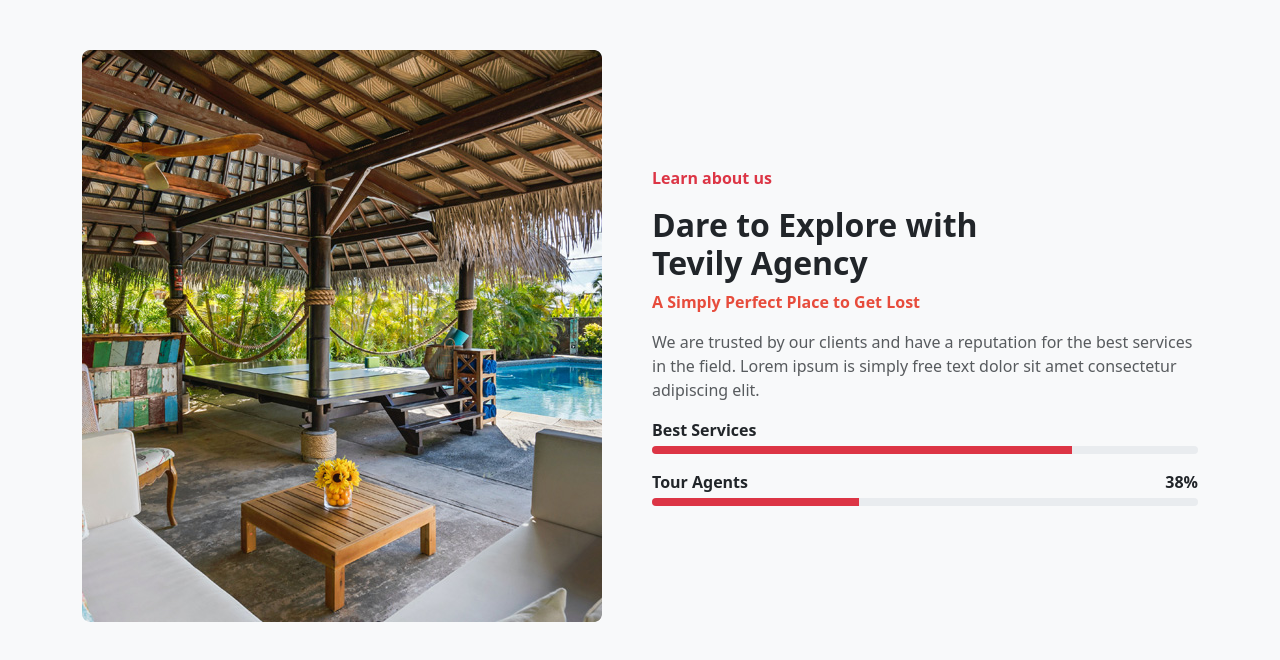
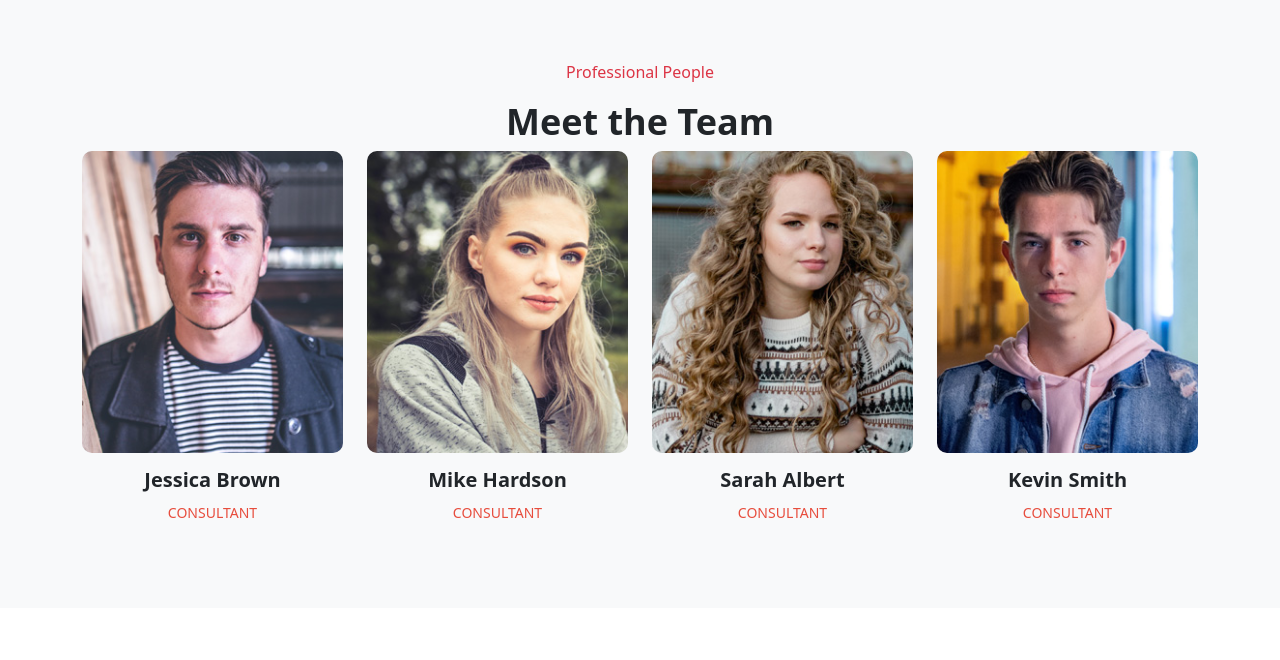
Before and after one commit to imama-ansari14/TEVILY_Travel-and-Tour, a plain HTML site: page testing.html in a window 1280 px wide. Drawn offline with nearby package versions, Linux system fonts and the light colour scheme.

Commit message:
another section of about is in process...

```diff
--- a/style.css
+++ b/style.css
@@ -154,6 +154,7 @@ body {
 
 
 /* .............ABOUT SECTION  */
+ /* ABOUT HERO SECTION  */
 .about-section {
   background-color: #f8f9fa;
   padding: 50px 0;
@@ -172,3 +173,43 @@ animation: pulse 1s;
   color: var(--maintheme);
   font-family: Dancing Script;
 }
+
+/*  PROFFESIONAL PEOPLE SECTION  */
+/* .ab-ani:hover{
+  animation: jackInTheBox 1s;
+
+} */
+.team-member {
+  transition: transform 0.3s ease-in-out;
+}
+
+.team-member:hover {
+  transform: scale(1.05); /* Slight zoom for better effect */
+  animation: jackInTheBox 1s; /* Apply animation only once */
+}
+
+.team-section {
+  text-align: center;
+  padding: 60px 0;
+  background-color: #f8f9fa;
+}
+
+.team-title {
+  font-size: 30px;
+  font-weight: bold;
+}
+
+.team-member img {
+  width: 100%;
+  border-radius: 10px;
+}
+
+.team-member h5 {
+  margin-top: 15px;
+  font-weight: bold;
+}
+
+.team-member span {
+  color: #e74c3c;
+  font-size: 14px;
+}
--- a/testing.html
+++ b/testing.html
@@ -4,54 +4,75 @@
 <head>
     <meta charset="UTF-8">
     <meta name="viewport" content="width=device-width, initial-scale=1.0">
-    <title>About Tevily</title>
+    <title>Meet the Team</title>
     <link href="https://cdn.jsdelivr.net/npm/bootstrap@5.3.0/dist/css/bootstrap.min.css" rel="stylesheet">
     <style>
-        .about-section {
+        .team-section {
+            text-align: center;
+            padding: 60px 0;
             background-color: #f8f9fa;
-            padding: 50px 0;
         }
 
-        .highlight {
+        .team-title {
+            font-size: 36px;
+            font-weight: bold;
+        }
+
+        .team-member img {
+            width: 100%;
+            border-radius: 10px;
+        }
+
+        .team-member h5 {
+            margin-top: 15px;
+            font-weight: bold;
+        }
+
+        .team-member span {
             color: #e74c3c;
-            font-weight: bold;
+            font-size: 14px;
         }
     </style>
 </head>
 
 <body>
-    <section class="about-section">
+    <section class="team-section">
+        <p class="text-danger">Professional People</p>
+        <h2 class="team-title">Meet the Team</h2>
         <div class="container">
-            <div class="row align-items-center">
-                <div class="col-md-6">
-                    <img src="images/about2.jpg" alt="About Us" class="img-fluid rounded">
+            <div class="row">
+                <div class="col-md-3 col-sm-6 mb-4">
+                    <div class="team-member">
+                        <img src="images/consultatnt1.jpg" alt="Jessica Brown">
+                        <h5>Jessica Brown</h5>
+                        <span>CONSULTANT</span>
+                    </div>
                 </div>
-                <div class="col-md-6">
-                    <p class="text-danger fw-bold">Learn about us</p>
-                    <h2 class="fw-bold">Dare to Explore with <br> Tevily Agency</h2>
-                    <p class="highlight">A Simply Perfect Place to Get Lost</p>
-                    <p class="text-muted">We are trusted by our clients and have a reputation for the best services in
-                        the field. Lorem ipsum is simply free text dolor sit amet consectetur adipiscing elit.</p>
-
-                    <div class="mb-3">
-                        <p class="mb-1 fw-bold">Best Services</p>
-                        <div class="progress" style="height: 8px;">
-                            <div class="progress-bar bg-danger" role="progressbar" style="width: 77%;"
-                                aria-valuenow="77" aria-valuemin="0" aria-valuemax="100"></div>
-                        </div>
+                <div class="col-md-3 col-sm-6 mb-4">
+                    <div class="team-member">
+                        <img src="images/consultant2.jpg" alt="Mike Hardson">
+                        <h5>Mike Hardson</h5>
+                        <span>CONSULTANT</span>
                     </div>
-
-                    <div>
-                        <p class="mb-1 fw-bold">Tour Agents <span class="float-end">38%</span></p>
-                        <div class="progress" style="height: 8px;">
-                            <div class="progress-bar bg-danger" role="progressbar" style="width: 38%;"
-                                aria-valuenow="38" aria-valuemin="0" aria-valuemax="100"></div>
-                        </div>
+                </div>
+                <div class="col-md-3 col-sm-6 mb-4">
+                    <div class="team-member">
+                        <img src="images/consultant3.jpg" alt="Sarah Albert">
+                        <h5>Sarah Albert</h5>
+                        <span>CONSULTANT</span>
+                    </div>
+                </div>
+                <div class="col-md-3 col-sm-6 mb-4">
+                    <div class="team-member">
+                        <img src="images/consultant4.jpg" alt="Kevin Smith">
+                        <h5>Kevin Smith</h5>
+                        <span>CONSULTANT</span>
                     </div>
                 </div>
             </div>
         </div>
     </section>
+
     <script src="https://cdn.jsdelivr.net/npm/bootstrap@5.3.0/dist/js/bootstrap.bundle.min.js"></script>
 </body>
 
```
Also changed, not shown: about.html (+39 -0 lines), index.html (+1 -1 lines), images/consultant2.jpg (added), images/consultant3.jpg (added), images/consultant4.jpg (added), images/consultatnt1.jpg (added).
